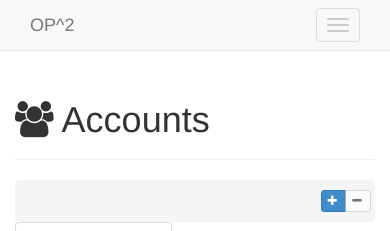
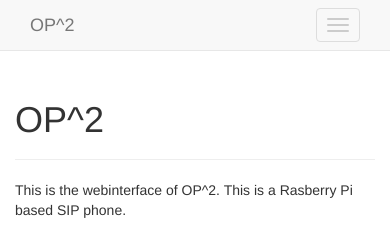
Before and after one commit to op2-project/op2-daemon, a Flask app: template op2d/web/frontend/templates/index.html in a window 390 px wide. Shown: the top 231 px of the page. Run offline with Flask 2, Linux system fonts and the light colour scheme; the template is opened without the code that fills it, so the values that code supplies are empty; some libraries are stand-ins or nearby versions.

Commit message:
Added start tab

```diff
--- a/op2d/web/frontend/templates/assets/js/application.js
+++ b/op2d/web/frontend/templates/assets/js/application.js
@@ -198,10 +198,15 @@ $(document).ready(function() {
         }
     });
 
+
     $('a[data-toggle="tab"]').on('shown.bs.tab', function(e) {
         console.log(e.target); // activated tab
         if ( $(e.target).attr('href') == "#system_tab" ) {
             populateSystemTab();
+        } else if ( $(e.target).attr('href') == "#start_tab" ) {
+            console.log("start");
+            console.log($('.navbar-nav li'));
+            $('.navbar-nav li').removeClass('active');
         }
         //e.relatedTarget // previous tab
     });
--- a/op2d/web/frontend/templates/index.html
+++ b/op2d/web/frontend/templates/index.html
@@ -43,10 +43,10 @@
                     <span class="icon-bar"></span>
                     <span class="icon-bar"></span>
                 </button>
-                <a class="navbar-brand" href="#">OP^2</a>
+                <a class="navbar-brand" href="#start_tab" data-toggle="tab">OP^2</a>
                 <div class="collapse navbar-collapse navbar-ex1-collapse">
                     <ul class="nav navbar-nav">
-                        <li class='active'><a href="#account_tab" data-toggle="tab"><i class='icon-group'></i> Accounts</a></li>
+                        <li><a href="#account_tab" data-toggle="tab"><i class='icon-group'></i> Accounts</a></li>
                         <li><a href="#"><i class='icon-headphones'></i> Audio</a></li>
 <!--                         <li><a href="#"><i class='icon-keyboard'></i> Chat</a></li>
                         <li><a href="#"><i class='icon-upload-alt'></i> File Transfer</a></li> -->
@@ -68,7 +68,21 @@
         <!-- Begin page content -->
         <div class="container">
             <div class="tab-content">
-                <div id='account_tab' class="tab-pane active">
+                <div id='start_tab' class="tab-pane active fade in">
+                    <div class="page-header">
+                        <h1>OP^2</h1>
+                    </div>
+                    <div class='row'>
+                        <div class="col-md-9">
+                            <p>This is the webinterface of OP^2. This is a Rasberry Pi based SIP phone.</p>
+                            <p>With the interface you can setup or configure the accounts. You can also make calls</p>
+                        </div>
+                        <div class="col-md-3">
+                            <img src="assets/images/logo.png" class="img-thumbnail">
+                        </div>
+                    </div>
+                </div>
+                <div id='account_tab' class="tab-pane fade">
                     <div class="page-header">
                         <h1><i class='icon-group'></i> Accounts</h1>
                     </div>
```
